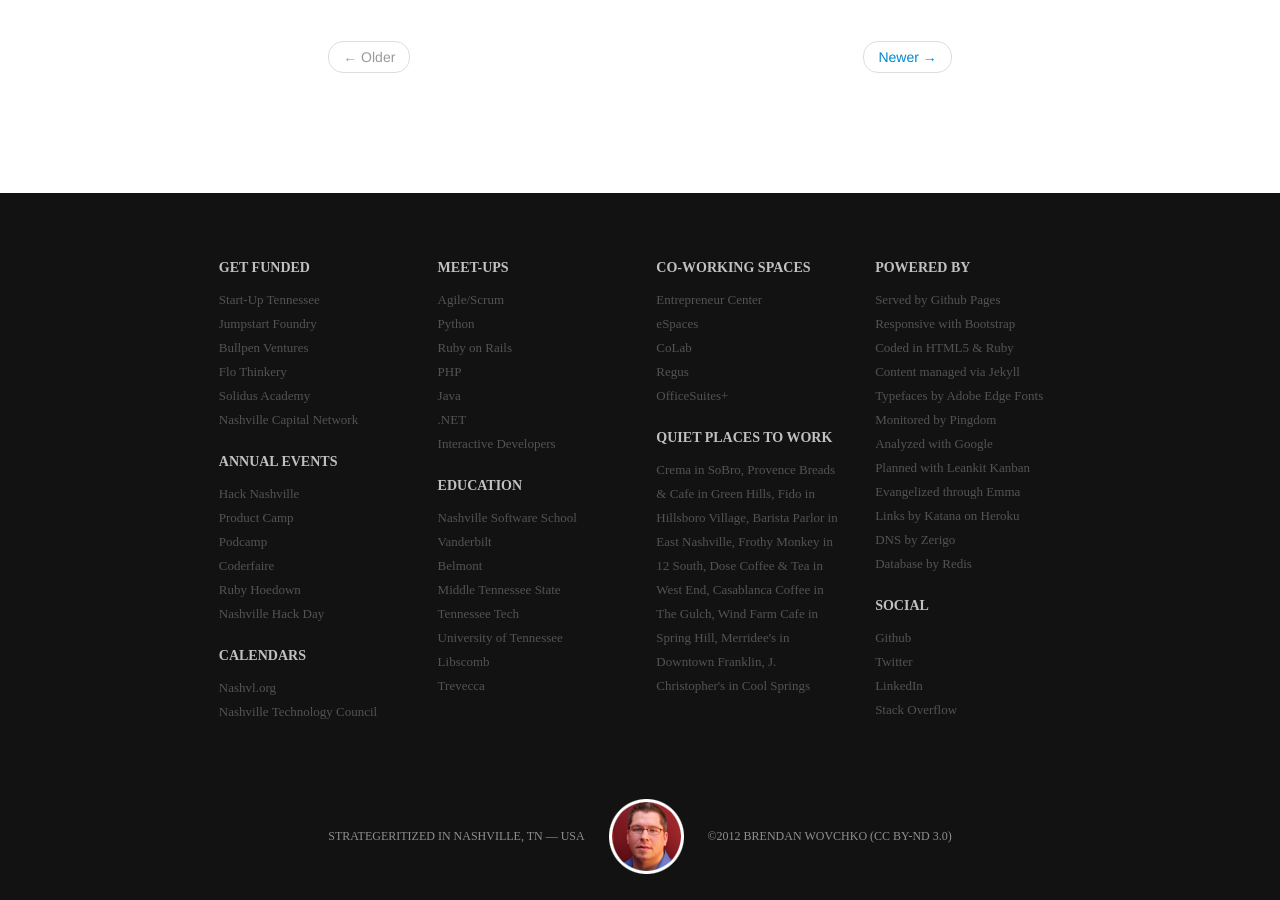
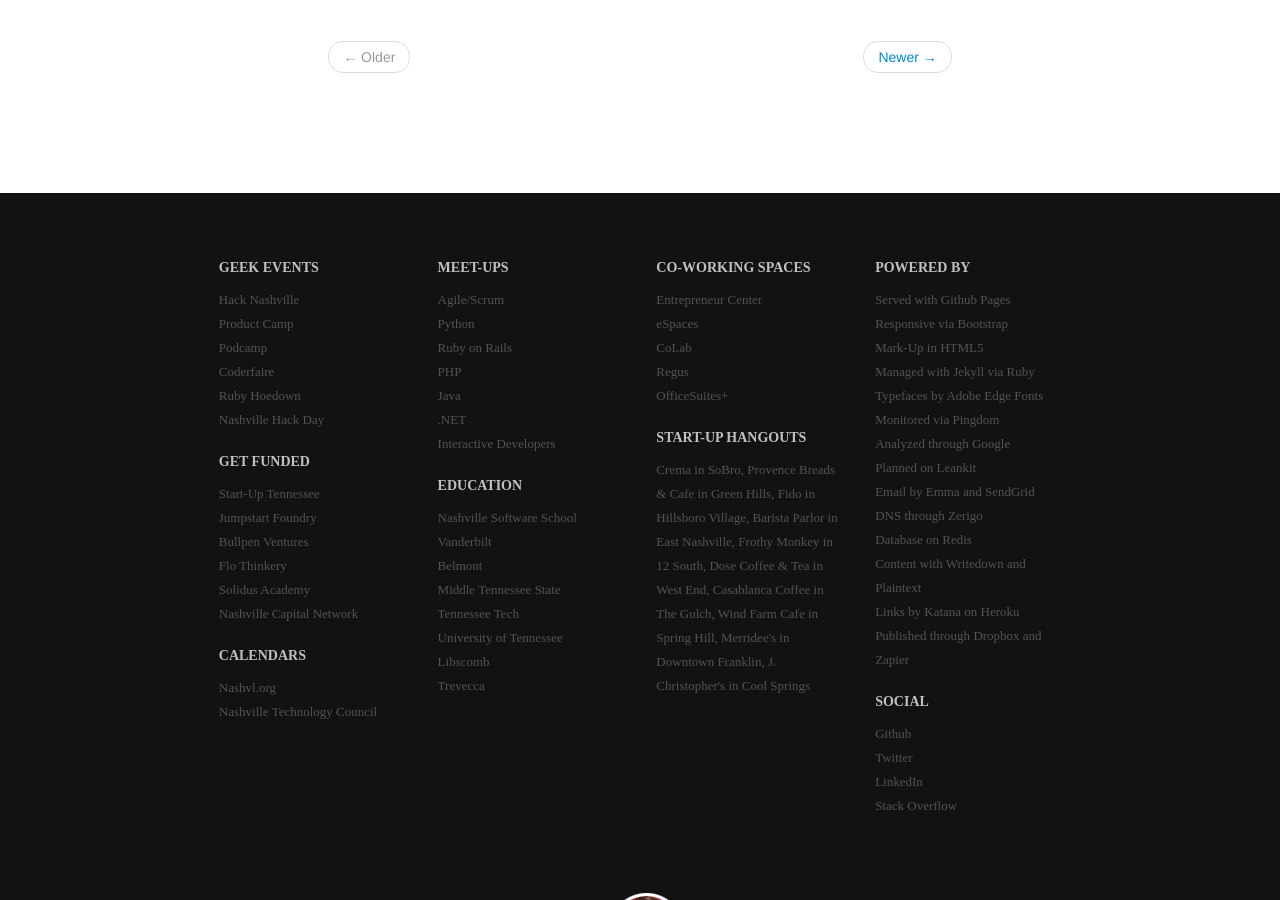
Before and after one commit to wovchko/inklings, a Jekyll site: the page built from index.html, in a window 1280 px wide and 900 px high, scrolled down 1254 px. Built offline with Jekyll 4.4.1, drawn with Linux system fonts in a browser that asks for light colours; Markdown is read by kramdown in place of the engine named in the settings; the list of posts is cut into pages by our own code.

```diff
--- a/_layouts/default.html
+++ b/_layouts/default.html
@@ -50,6 +50,14 @@
       </div>
       <div class="row-fluid hidden-phone hidden-tablet footer">
         <div class="span2 offset2">
+          <h6>Geek Events</h6>
+          <p><a href="http://hacknashville.com/" target="_blank">Hack Nashville</a></p>
+          <p><a href="http://productcampnashville.com/" target="_blank">Product Camp</a></p>
+          <p><a href="http://podcampnashville.org/" target="_blank">Podcamp</a></p>
+          <p><a href="http://nashville.coderfaire.com/" target="_blank">Coderfaire</a></p>
+          <p><a href="http://rubyhoedown.com/" target="_blank">Ruby Hoedown</a></p>
+          <p><a href="http://code.nashvl.org/" target="_blank">Nashville Hack Day</a></p>
+
           <h6>Get Funded</h6>
           <p><a href="http://startuptn.com/" target="_blank">Start-Up Tennessee</a></p>
           <p><a href="http://jumpstartfoundry.com/" target="_blank">Jumpstart Foundry</a></p>
@@ -57,14 +65,6 @@
           <p><a href="http://findyourflo.com/" target="_blank">Flo Thinkery</a></p>
           <p><a href="http://solidus.com/" target="_blank">Solidus Academy</a></p>
           <p><a href="http://nashvillecapital.com/" target="_blank">Nashville Capital Network</a></p>
-
-          <h6>Annual Events</h6>
-          <p><a href="http://hacknashville.com/" target="_blank">Hack Nashville</a></p>
-          <p><a href="http://productcampnashville.com/" target="_blank">Product Camp</a></p>
-          <p><a href="http://podcampnashville.org/" target="_blank">Podcamp</a></p>
-          <p><a href="http://nashville.coderfaire.com/" target="_blank">Coderfaire</a></p>
-          <p><a href="http://rubyhoedown.com/" target="_blank">Ruby Hoedown</a></p>
-          <p><a href="http://code.nashvl.org/" target="_blank">Nashville Hack Day</a></p>
 
           <h6>Calendars</h6>
           <p><a href="http://nashvl.org" target="_blank">Nashvl.org</a></p>
@@ -98,7 +98,7 @@
           <p><a href="http://www.regus.com/virtual-office/united-states/tennessee/nashville" target="_blank">Regus</a></p>
           <p><a href="http://www.officesuitesplus.com/locations/nashville" target="_blank">OfficeSuites+</a></p>
 
-          <h6>Quiet Places to Work</h6>
+          <h6>Start-Up Hangouts</h6>
           <p><a href="http://crema-coffee.com/" target="_blank">Crema</a> in SoBro,
              <a href="http://provencebreads.com/" target="_blank">Provence Breads &amp; Cafe</a> in Green Hills,
              <a href="http://fidospecials.blogspot.com/" target="_blank">Fido</a> in Hillsboro Village,
@@ -112,18 +112,20 @@
         </div>
         <div class="span2">
           <h6>Powered by</h6>
-          <p>Served by <a href="http://pages.github.com/" target="_blank">Github Pages</a></p>
-          <p>Responsive with <a href="http://twitter.github.com/bootstrap/" target="_blank">Bootstrap</a></p>
-          <p>Coded in <a href="http://validator.w3.org/check?uri=http%3A%2F%2Finklin.gs%2F&charset=utf-8&doctype=HTML5&group=0" target="_blank">HTML5</a> &amp; <a href="http://pragmaticstudio.com/ruby/" target="_blank">Ruby</a></p>
-          <p>Content managed via <a href="http://github.com/mojombo/jekyll/" target="_blank">Jekyll</a></p>
+          <p>Served with <a href="http://pages.github.com/" target="_blank">Github Pages</a></p>
+          <p>Responsive via <a href="http://twitter.github.com/bootstrap/" target="_blank">Bootstrap</a></p>
+          <p>Mark-Up in <a href="http://validator.w3.org/check?uri=http%3A%2F%2Finklin.gs%2F&charset=utf-8&doctype=HTML5&group=0" target="_blank">HTML5</a></p>
+          <p>Managed with <a href="http://github.com/mojombo/jekyll/" target="_blank">Jekyll</a> via <a href="http://pragmaticstudio.com/ruby/" target="_blank">Ruby</a></p>
           <p>Typefaces by <a href="http://html.adobe.com/edge/webfonts/" target="_blank">Adobe Edge Fonts</a></p>
-          <p>Monitored by <a href="http://pingdom.com" target="_blank">Pingdom</a></p>
-          <p>Analyzed with <a href="http://www.google.com/analytics/" target="_blank">Google</a></p>
-          <p>Planned with <a href="http://leankit.com" target="_blank">Leankit Kanban</a></p>
-          <p>Evangelized through <a href="http://myemma.com" target="_blank">Emma</a></p>
+          <p>Monitored via <a href="http://pingdom.com" target="_blank">Pingdom</a></p>
+          <p>Analyzed through <a href="http://www.google.com/analytics/" target="_blank">Google</a></p>
+          <p>Planned on <a href="http://leankit.com" target="_blank">Leankit</a></p>
+          <p>Email by <a href="http://myemma.com" target="_blank">Emma</a> and <a href="http://sendgrid.com" target="_blank">SendGrid</a></p>
+          <p>DNS through <a href="http://zerigo.com/managed-dns/" target="_blank">Zerigo</a></p>
+          <p>Database on <a href="http://redis.io/" target="_blank">Redis</a></p>
+          <p>Content with <a href="https://itunes.apple.com/us/app/writedown/id507438458?mt=12" target="_blank">Writedown</a> and <a href="https://itunes.apple.com/us/app/plaintext-dropbox-text-editing/id391254385?mt=8" target="_blank">Plaintext</a></p>
           <p>Links by <a href="http://github.com/mrtazz/katana" target="_blank">Katana</a> on <a href="http://heroku.com" target="_blank">Heroku</a></p>
-          <p>DNS by <a href="http://zerigo.com/managed-dns/" target="_blank">Zerigo</a></p>
-          <p>Database by <a href="http://redis.io/" target="_blank">Redis</a></p>
+          <p>Published through <a href="http://dropbox.com" target="_blank">Dropbox</a> and <a href="http://zapier.com" target="_blank">Zapier</a></p>
 
           <h6>Social</h6>
           <p><a href="http://github.com/wovchko" target="_blank">Github</a></p>
```
